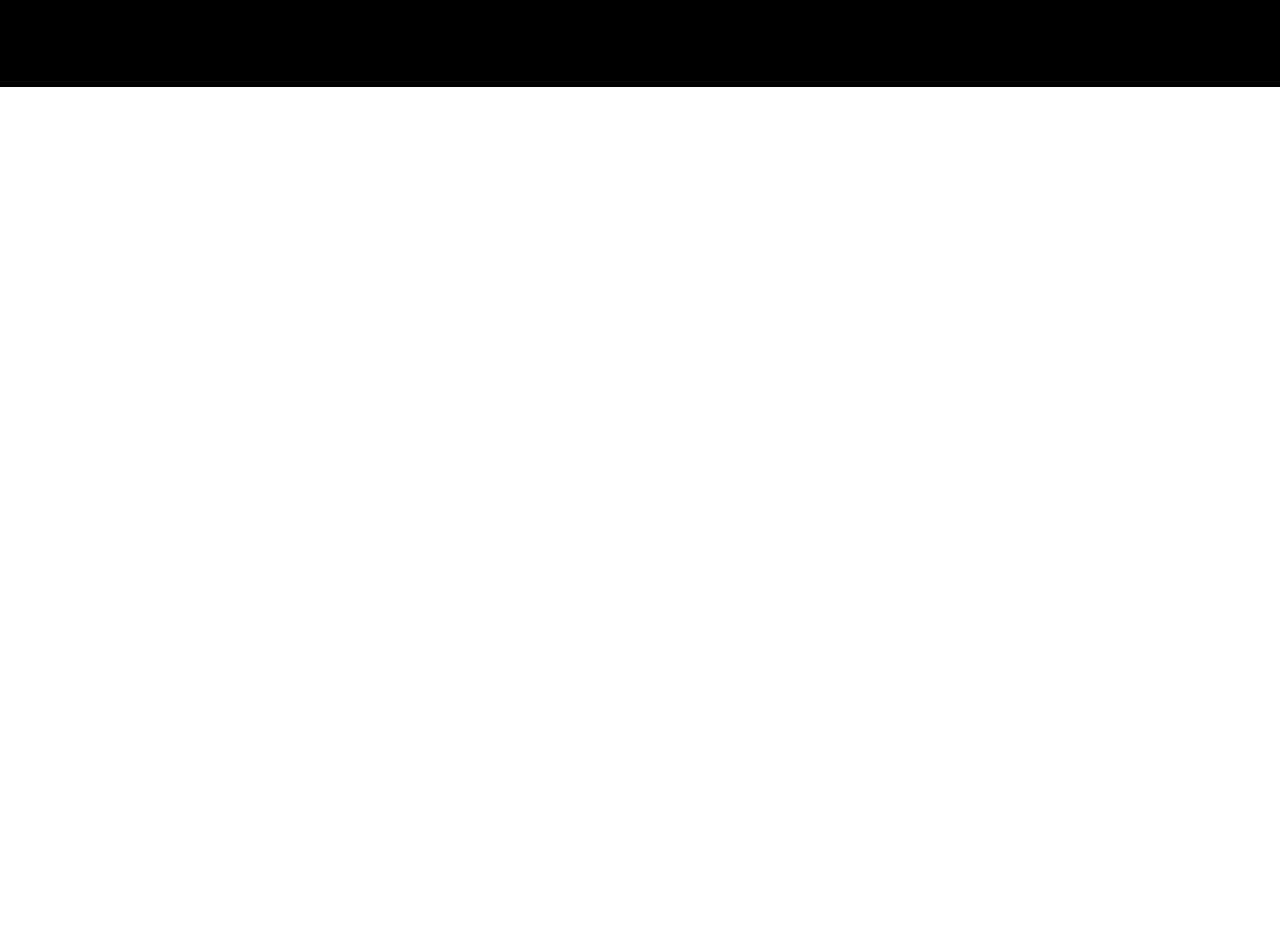
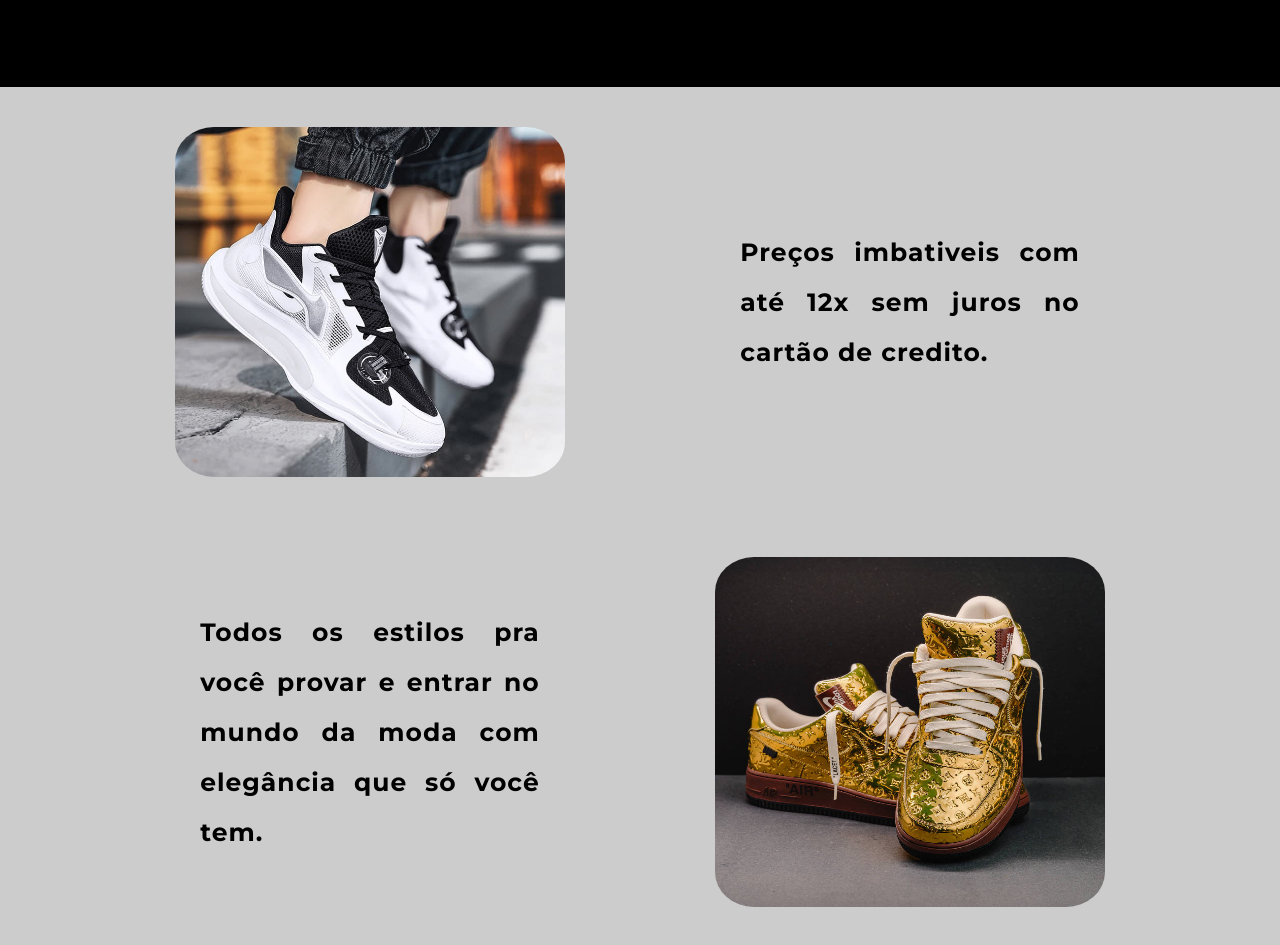
Before and after one commit to Henrique-Penha/TKTenis, a Next.js app: page / in a window 1280 px wide. Shown: the part 820-1765 px from the top of the page. Before the commit the page ends 907 px from the top, so only its background shows below. Built offline with nearby package versions, Linux system fonts and the light colour scheme.

Commit message:
(feat): add info

```diff
--- /dev/null
+++ b/src/app/components/Info.tsx
@@ -0,0 +1,50 @@
+import styled from "styled-components";
+
+import { Container } from "@/styles/util";
+
+import Image from "next/image";
+
+import Twhite from "../../../public/tenis-tree.jpg";
+import Tgold from "../../../public/tenis-five.jpg";
+
+const Info = () => {
+    return(
+        <StyledSec>
+            <StyledColum>
+                <StyledImg src={Twhite} width={390} height={350} alt="Tenis-white" />
+                <StyledText>Preços imbativeis com até 12x sem juros no cartão de credito.</StyledText>
+            </StyledColum>
+            <StyledColum>
+                <StyledText>Todos os estilos pra você provar e entrar no mundo da moda com elegância que só você tem.</StyledText>
+                <StyledImg src={Tgold} width={390} height={350} alt="Tenis-gold" />
+            </StyledColum>
+        </StyledSec>
+    )
+}
+
+const StyledSec = styled.section`
+    ${Container};
+    background-color: #CCC;
+`;
+
+const StyledColum = styled.div`
+    display: grid;
+    align-items: center;
+    justify-items: center;
+    grid-template-columns: 1fr 1fr;
+    padding: 40px;
+`;
+
+const StyledImg = styled(Image)`
+    border-radius: 10%;
+`;
+
+const StyledText = styled.p`
+    text-align: justify;
+    font-size: 25px;
+    max-width: 20ch;
+    letter-spacing: 1px;
+    line-height: 50px;
+`;
+
+export default Info;
--- a/src/app/page.tsx
+++ b/src/app/page.tsx
@@ -2,12 +2,14 @@
 
 import Header from "./components/Header"
 import Hero from "./components/Hero";
+import Info from "./components/Info";
 
 export default function Home() {
   return (
     <main>
       <Header />
       <Hero />
+      <Info />
     </main>
   );
 }
```
